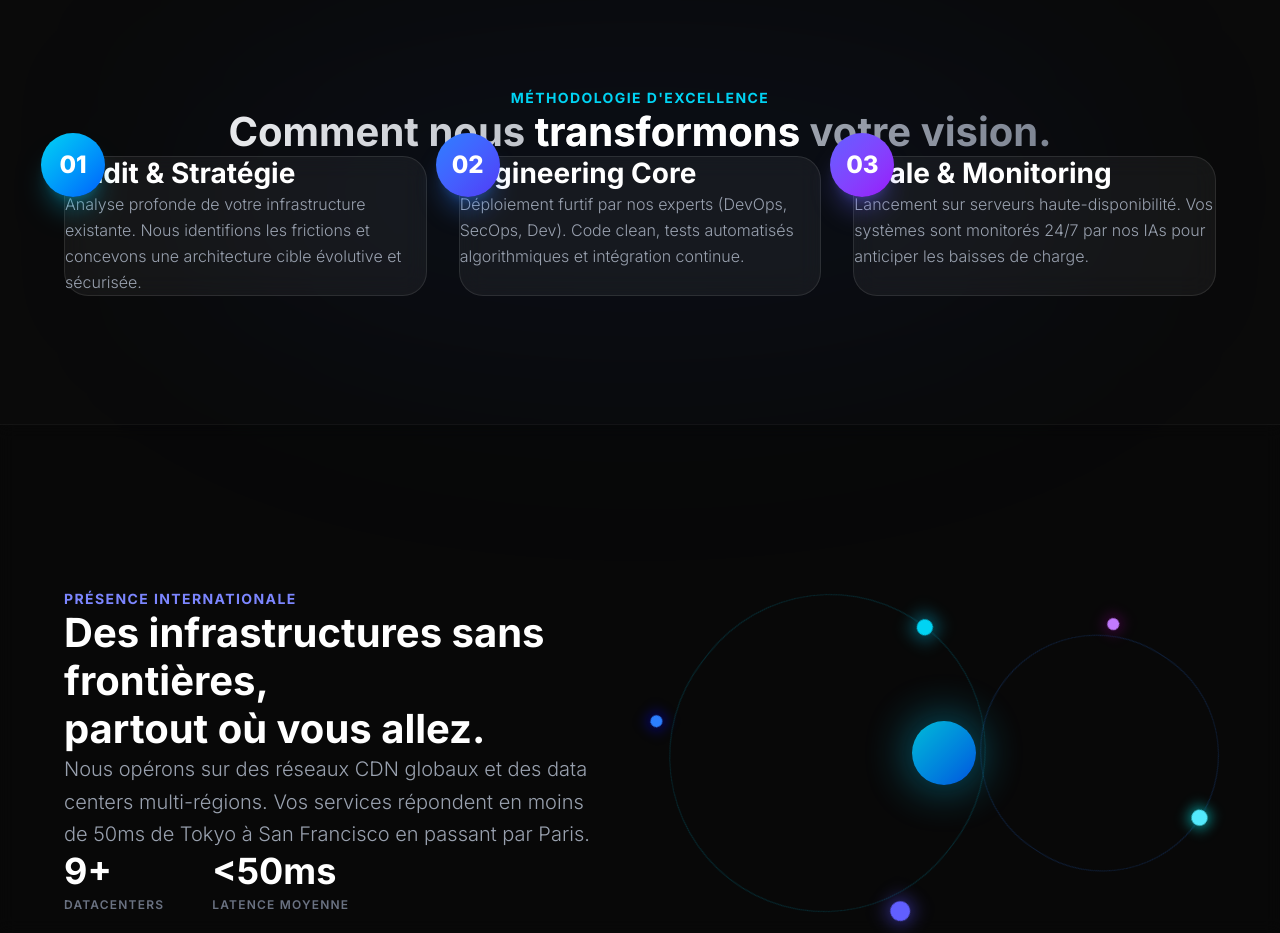
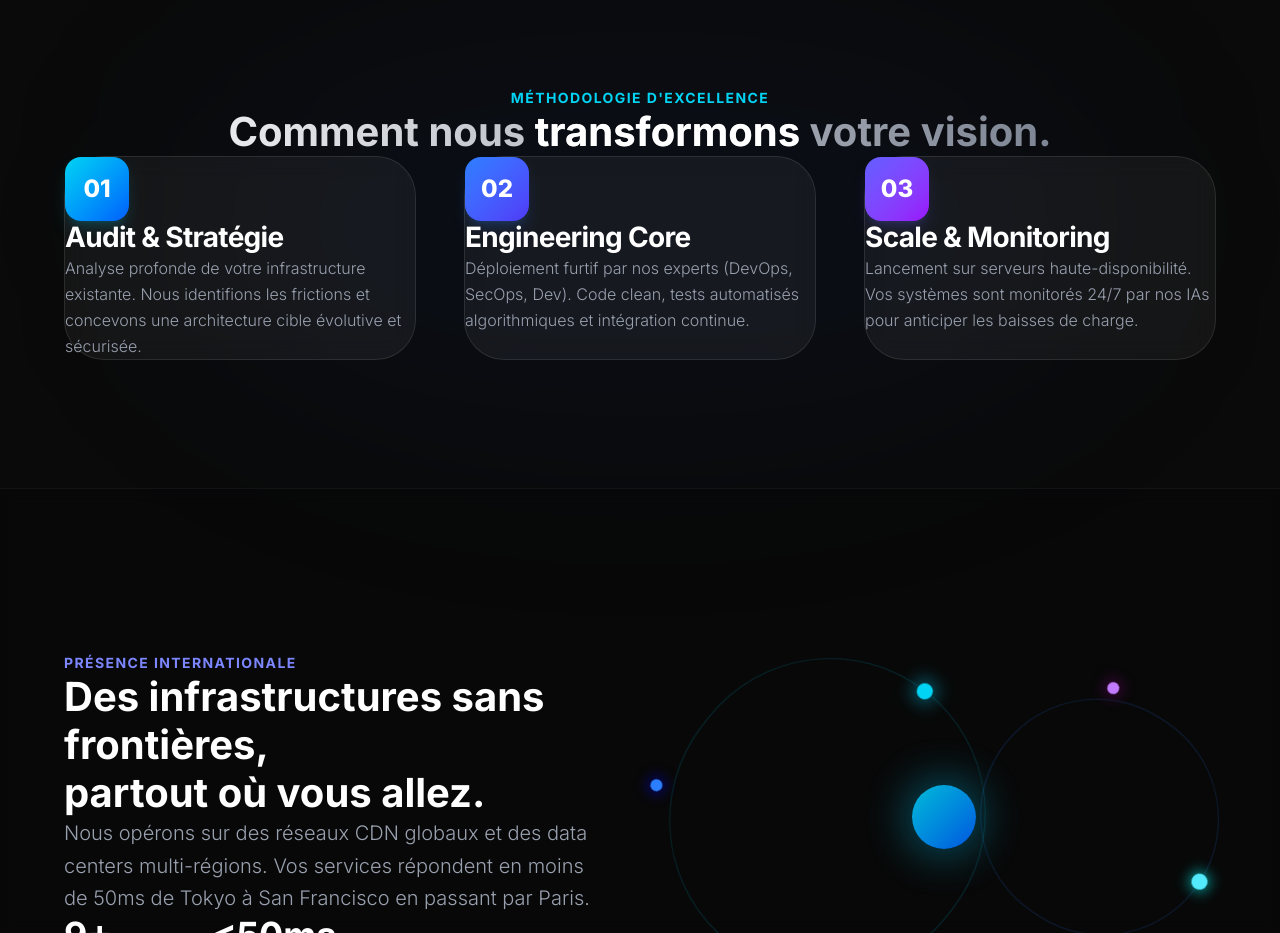
Before and after one commit to HoussemZorgui/Nexura-IT, a Next.js app: page / in a window 1280 px wide. Shown: the part 2120-3053 px from the top of the page. Built offline with nearby package versions, Linux system fonts and the light colour scheme.

Commit message:
fix: amélioration du layout de la section Méthodologie (supression des chevauchements)

```diff
--- a/src/app/page.tsx
+++ b/src/app/page.tsx
@@ -152,29 +152,29 @@ export default function Home() {
             </h2>
           </div>
 
-          <div className="grid grid-cols-1 md:grid-cols-3 gap-8 relative z-10">
+          <div className="grid grid-cols-1 md:grid-cols-3 gap-12 relative z-10">
             {/* Step 1 */}
-            <div className="group relative bg-white/5 backdrop-blur-md border border-white/10 p-10 rounded-3xl hover:bg-white/10 transition-colors duration-500">
-              <div className="absolute -top-6 -left-6 w-16 h-16 rounded-full bg-gradient-to-br from-cyan-400 to-blue-600 flex items-center justify-center text-2xl font-black text-white shadow-xl shadow-cyan-500/30 group-hover:scale-110 transition-transform">01</div>
-              <h3 className="text-2xl font-semibold text-white mt-4 mb-4">Audit & Stratégie</h3>
+            <div className="group bg-white/5 backdrop-blur-md border border-white/10 p-10 rounded-[2.5rem] hover:bg-white/10 transition-all duration-500 hover:border-cyan-500/30">
+              <div className="w-16 h-16 rounded-2xl bg-gradient-to-br from-cyan-400 to-blue-600 flex items-center justify-center text-2xl font-black text-white shadow-lg shadow-cyan-500/20 mb-8 group-hover:scale-110 transition-transform">01</div>
+              <h3 className="text-2xl font-bold text-white mb-4 tracking-tight">Audit & Stratégie</h3>
               <p className="text-gray-400 font-light leading-relaxed">
                 Analyse profonde de votre infrastructure existante. Nous identifions les frictions et concevons une architecture cible évolutive et sécurisée.
               </p>
             </div>
 
             {/* Step 2 */}
-            <div className="group relative bg-white/5 backdrop-blur-md border border-white/10 p-10 rounded-3xl hover:bg-white/10 transition-colors duration-500 mt-0 md:mt-12">
-              <div className="absolute -top-6 -left-6 w-16 h-16 rounded-full bg-gradient-to-br from-blue-500 to-indigo-600 flex items-center justify-center text-2xl font-black text-white shadow-xl shadow-blue-500/30 group-hover:scale-110 transition-transform">02</div>
-              <h3 className="text-2xl font-semibold text-white mt-4 mb-4">Engineering Core</h3>
+            <div className="group bg-white/5 backdrop-blur-md border border-white/10 p-10 rounded-[2.5rem] hover:bg-white/10 transition-all duration-500 hover:border-blue-500/30">
+              <div className="w-16 h-16 rounded-2xl bg-gradient-to-br from-blue-500 to-indigo-600 flex items-center justify-center text-2xl font-black text-white shadow-lg shadow-blue-500/20 mb-8 group-hover:scale-110 transition-transform">02</div>
+              <h3 className="text-2xl font-bold text-white mb-4 tracking-tight">Engineering Core</h3>
               <p className="text-gray-400 font-light leading-relaxed">
                 Déploiement furtif par nos experts (DevOps, SecOps, Dev). Code clean, tests automatisés algorithmiques et intégration continue.
               </p>
             </div>
 
             {/* Step 3 */}
-            <div className="group relative bg-white/5 backdrop-blur-md border border-white/10 p-10 rounded-3xl hover:bg-white/10 transition-colors duration-500 mt-0 md:mt-24">
-              <div className="absolute -top-6 -left-6 w-16 h-16 rounded-full bg-gradient-to-br from-indigo-500 to-purple-600 flex items-center justify-center text-2xl font-black text-white shadow-xl shadow-indigo-500/30 group-hover:scale-110 transition-transform">03</div>
-              <h3 className="text-2xl font-semibold text-white mt-4 mb-4">Scale & Monitoring</h3>
+            <div className="group bg-white/5 backdrop-blur-md border border-white/10 p-10 rounded-[2.5rem] hover:bg-white/10 transition-all duration-500 hover:border-indigo-500/30">
+              <div className="w-16 h-16 rounded-2xl bg-gradient-to-br from-indigo-500 to-purple-600 flex items-center justify-center text-2xl font-black text-white shadow-lg shadow-indigo-500/20 mb-8 group-hover:scale-110 transition-transform">03</div>
+              <h3 className="text-2xl font-bold text-white mb-4 tracking-tight">Scale & Monitoring</h3>
               <p className="text-gray-400 font-light leading-relaxed">
                 Lancement sur serveurs haute-disponibilité. Vos systèmes sont monitorés 24/7 par nos IAs pour anticiper les baisses de charge.
               </p>
```
